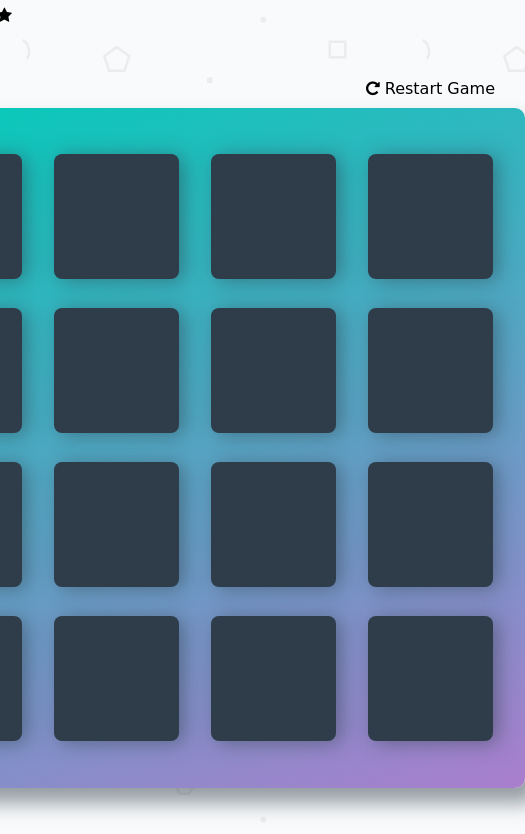
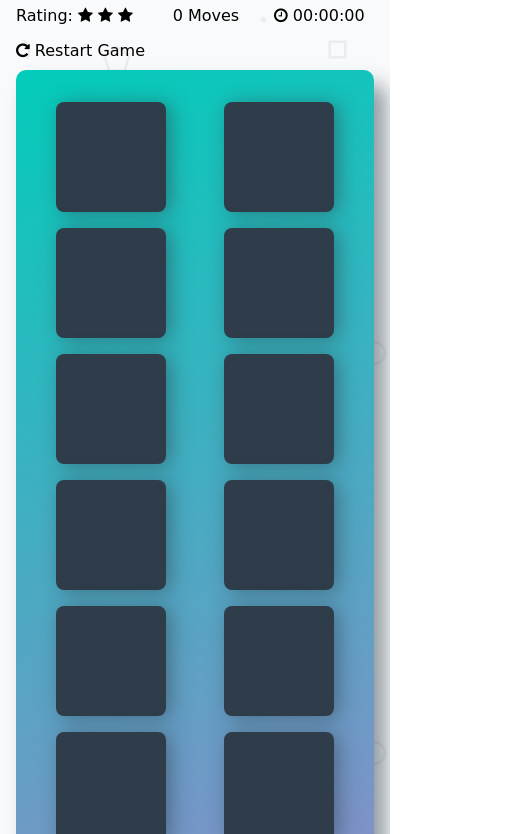
Before and after one commit to byrnecode/fend-project-memory-game, a plain HTML site: page index.html in a window 390 px wide. Shown: the part 80-914 px from the top of the page, 525 px wide, since content can reach past the window. Drawn offline with nearby package versions, Linux system fonts and the light colour scheme; a web font is replaced by a local one.

Commit message:
Fixed overall responsiveness

```diff
--- a/css/app.css
+++ b/css/app.css
@@ -17,12 +17,13 @@ body {
 }
 
 body {
-	background: #ffffff url('../img/geometry2.png');
-	/* Background pattern from Subtle Patterns */
+	background: #ffffff url('../img/geometry2.png'); /* Background pattern from Subtle Patterns */
 	font-family: 'Coda', cursive;
 }
 
 .container {
+	width: 100%;
+	padding: 0 1em;
 	display: flex;
 	justify-content: center;
 	align-items: center;
@@ -40,7 +41,8 @@ h1 {
  */
 
 .deck {
-	width: 660px;
+	width: 100%;
+	max-width: 660px;
 	min-height: 680px;
 	background: linear-gradient(160deg, #02ccba 0%, #aa7ecd 100%);
 	padding: 32px;
@@ -54,10 +56,10 @@ h1 {
 }
 
 .deck .card {
-	height: 125px;
-	width: 125px;
+	margin: 0 .5em 1em;
+	height: 95px;
+	width: 95px;
 	background: #2e3d49;
-	font-size: 0;
 	color: #ffffff;
 	border-radius: 8px;
 	cursor: pointer;
@@ -71,24 +73,31 @@ h1 {
 	transition: transform 0.6s;
 }
 
+.deck .card .fa {
+	font-size: 0;
+}
+
 .deck .card.open {
 	transform: rotateY(0);
 	background: #02b3e4;
 	cursor: default;
 }
 
-.deck .card.show {
+.deck .card.show .fa {
 	font-size: 33px;
 }
 
 .deck .card.match {
 	cursor: default;
 	background: #02ccba;
-	font-size: 33px;
 	animation-duration: 1s;
 	animation-fill-mode: both;
 	animation-name: bounce;
 	transform-origin: center bottom;
+}
+
+.deck .card.match .fa {
+	font-size: 33px;
 }
 
 .deck .card.mismatch {
@@ -139,9 +148,12 @@ h1 {
  */
 
 .score-panel {
-	text-align: left;
-	width: 600px;
+	width: 100%;
+	max-width: 600px;
 	margin-bottom: 10px;
+	display: flex;
+	justify-content: space-between;
+	flex-wrap: wrap;
 }
 
 .score-panel .stars {
@@ -157,6 +169,36 @@ h1 {
 }
 
 .score-panel .restart {
-	float: right;
 	cursor: pointer;
 }
+
+/* timer */
+.timer-wrap {
+	display: inline-block;
+	width: 100px;
+}
+
+.text-center {
+	text-align: center;
+}
+
+/* Mediaqueries */
+@media screen and (min-width: 360px) {
+	.deck .card {
+		height: 110px;
+		width: 110px;
+	}
+}
+
+@media screen and (min-width: 480px) {
+	.deck .card {
+		height: 125px;
+		width: 125px;
+	}
+}
+
+@media screen and (min-width: 768px) {
+	.deck .card {
+		margin: 0;
+	}
+}
```
